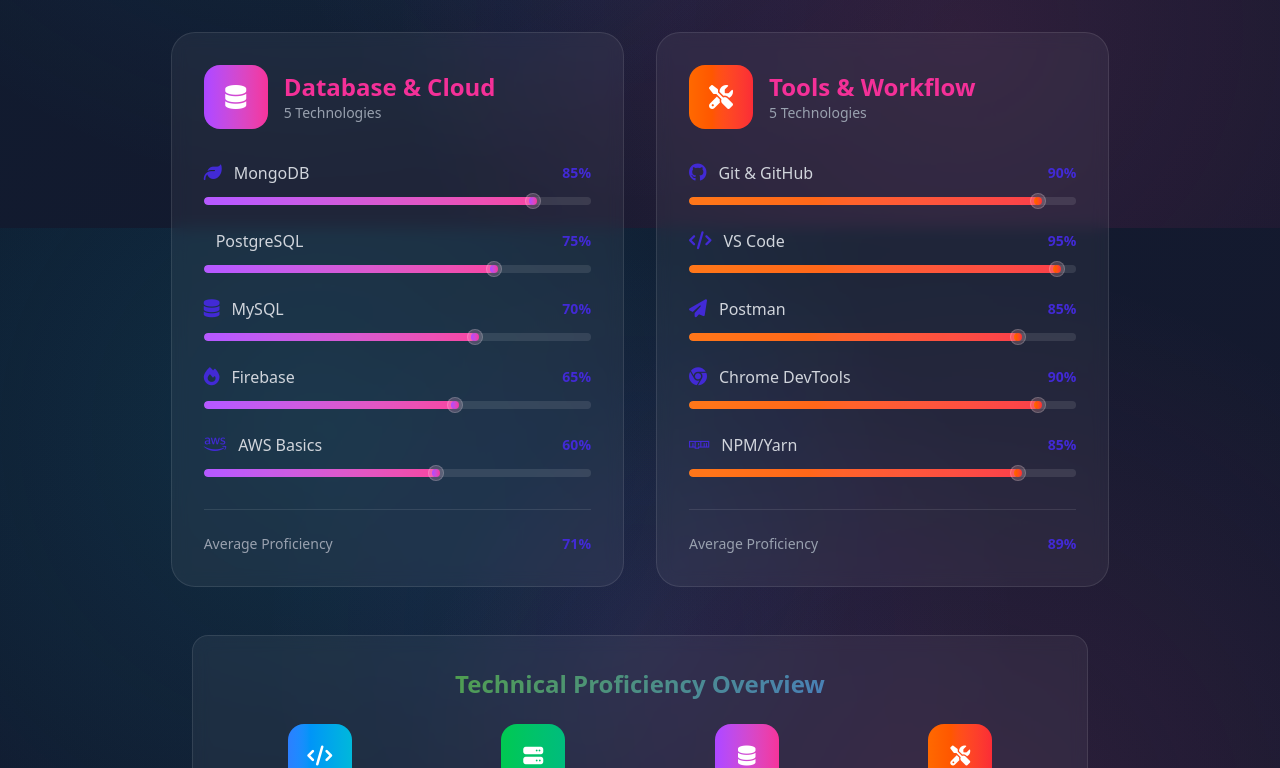
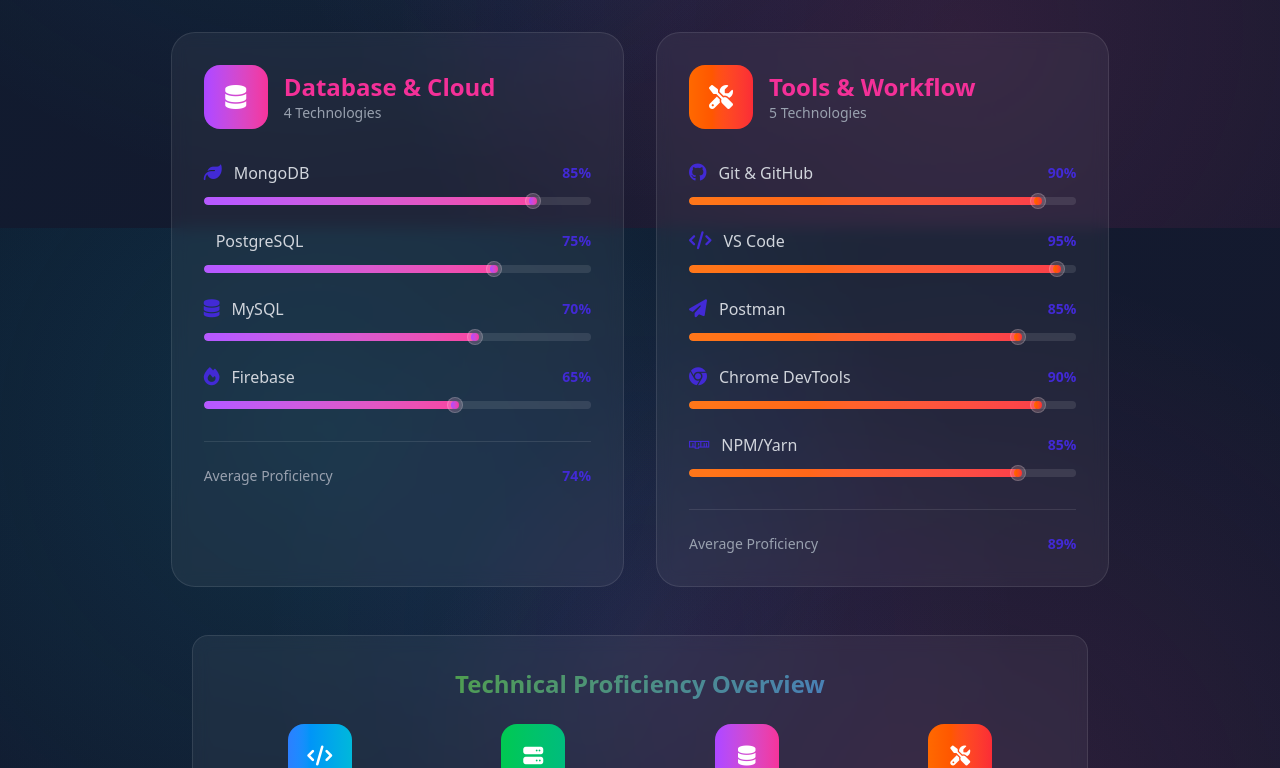
Before and after one commit to Azizul-haque1/my-portfolio, a React (Vite) app: page / in a window 1280 px wide. Shown: the part 3772-4540 px from the top of the page. Built offline with nearby package versions, Linux system fonts and the light colour scheme.

Commit message:
aws remove about section

```diff
--- a/src/components/About.jsx
+++ b/src/components/About.jsx
@@ -48,8 +48,7 @@
                 { name: "MongoDB", level: 85, icon: "fa-solid fa-leaf" },
                 { name: "PostgreSQL", level: 75, icon: "fa-solid fa-elephant" },
                 { name: "MySQL", level: 70, icon: "fa-solid fa-database" },
-                { name: "Firebase", level: 65, icon: "fa-solid fa-fire" },
-                { name: "AWS Basics", level: 60, icon: "fa-brands fa-aws" }
+                { name: "Firebase", level: 65, icon: "fa-solid fa-fire" }
             ]
         },
         {
```
